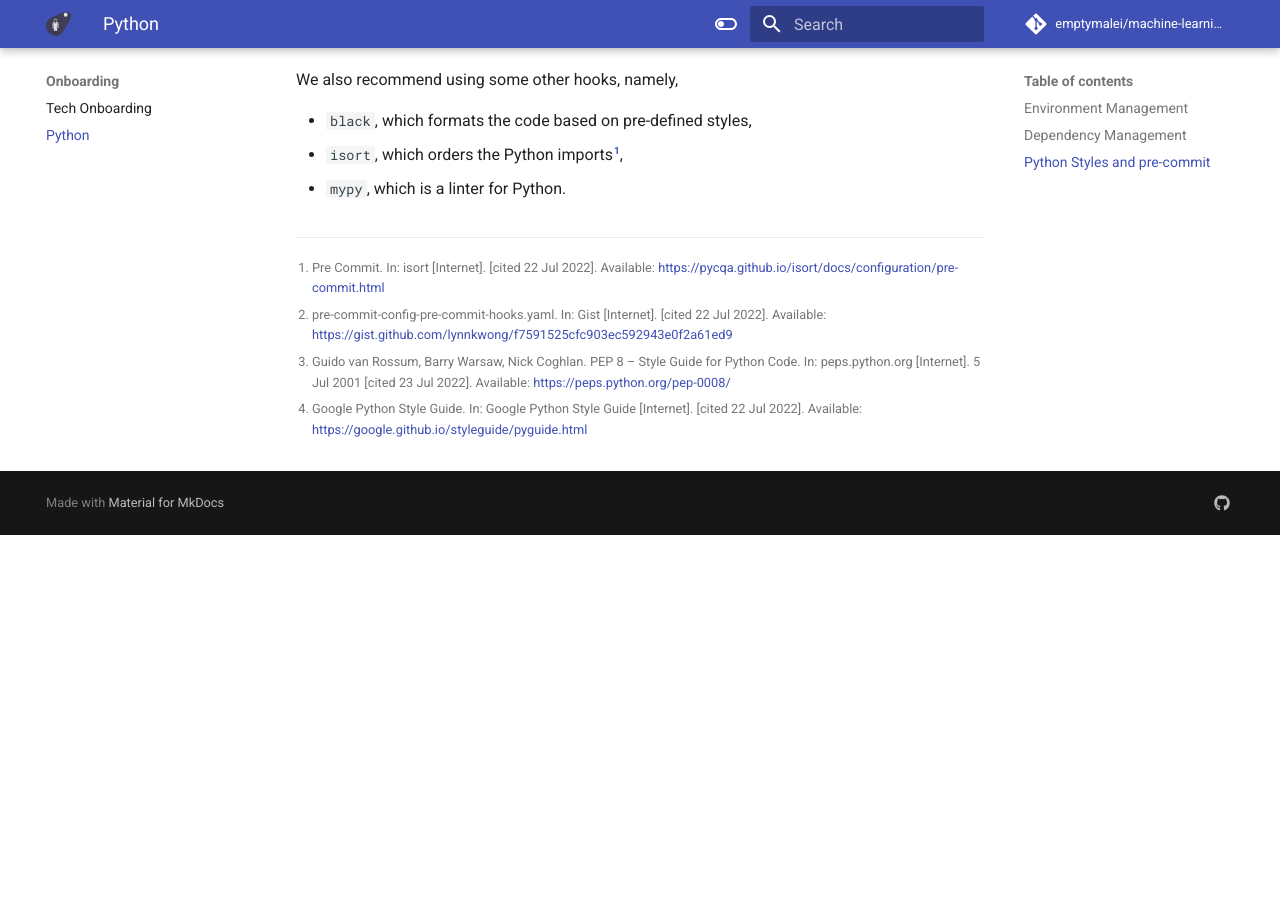
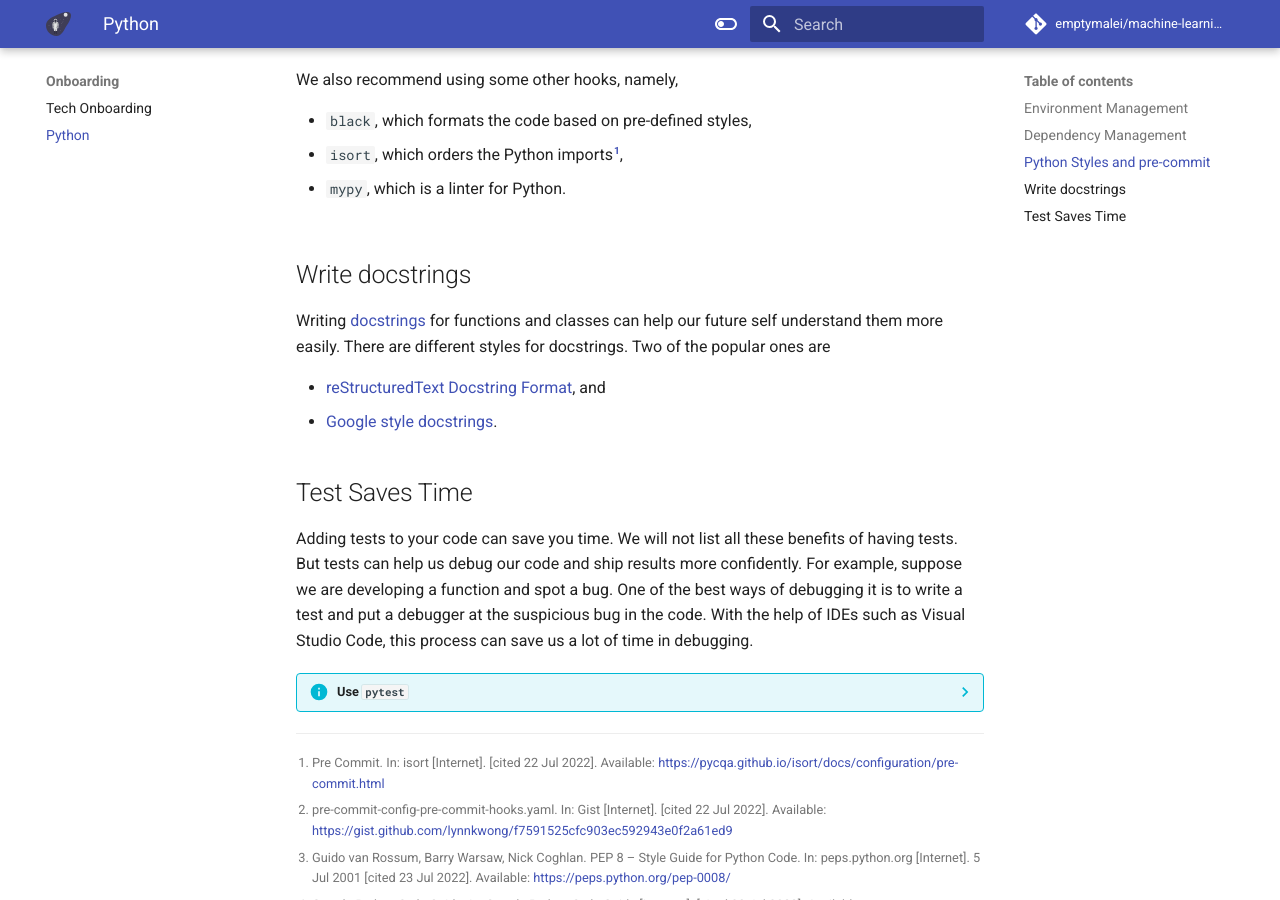
Before and after one commit to emptymalei/deep-learning, an MkDocs documentation site: the page built from dl/onboarding/python.md, in a window 1280 px wide and 900 px high, scrolled down 1367 px. Built offline with MkDocs 1.6.1 and Material for MkDocs 9.7.7, drawn with Linux system fonts in a browser that asks for light colours; comment, search, counter and statistics services are not loaded; before the commit the page ends 1902 px from its top, so only the background shows below that.

Commit message:
update python

````diff
--- a/dl/onboarding/python.md
+++ b/dl/onboarding/python.md
@@ -102,6 +102,21 @@ In a Python project, it is important to have some certain conventions or styles.
             name: isort (python)
     ```
 
+## Write docstrings
+
+Writing [docstrings](https://peps.python.org/pep-0257/) for functions and classes can help our future self understand them more easily. There are different styles for docstrings. Two of the popular ones are
+
+- [reStructuredText Docstring Format](https://peps.python.org/pep-0287/), and
+- [Google style docstrings](https://google.github.io/styleguide/pyguide.html#383-functions-and-methods).
+
+## Test Saves Time
+
+Adding tests to your code can save you time. We will not list all these benefits of having tests. But tests can help us debug our code and ship results more confidently. For example, suppose we are developing a function and spot a bug. One of the best ways of debugging it is to write a test and put a debugger at the suspicious bug in the code. With the help of IDEs such as Visual Studio Code, this process can save us a lot of time in debugging.
+
+??? info "Use `pytest`"
+
+    Use [pytest](https://pytest.org). RealPython provides a [good short introduction](https://realpython.com/pytest-python-testing/#what-makes-pytest-so-useful).
+
 
 [^isort]: Pre Commit. In: isort [Internet]. [cited 22 Jul 2022]. Available: https://pycqa.github.io/isort/docs/configuration/pre-commit.html
 [^pch]: pre-commit-config-pre-commit-hooks.yaml. In: Gist [Internet]. [cited 22 Jul 2022]. Available: https://gist.github.com/lynnkwong/f7591525cfc903ec592943e0f2a61ed9
````
